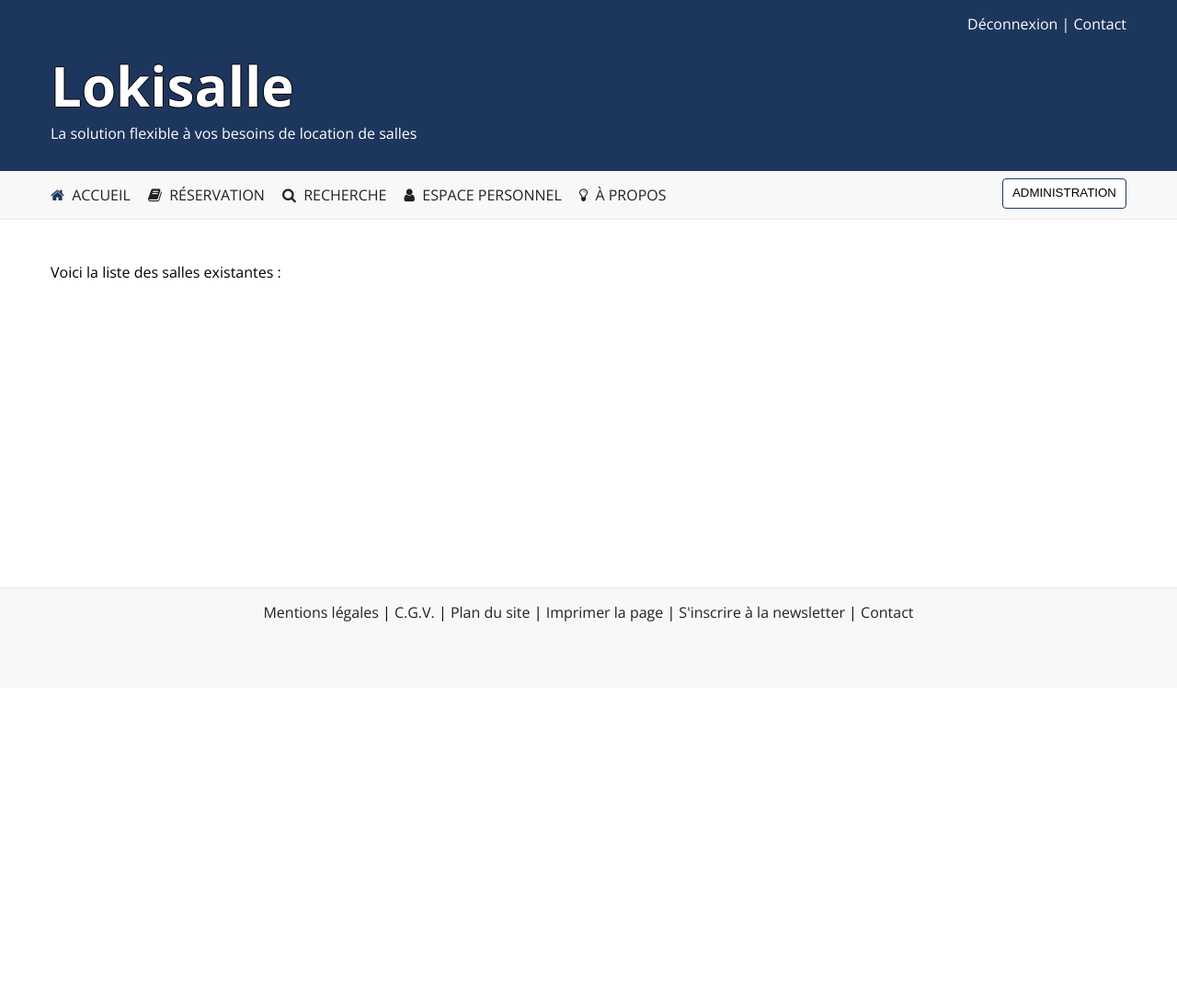
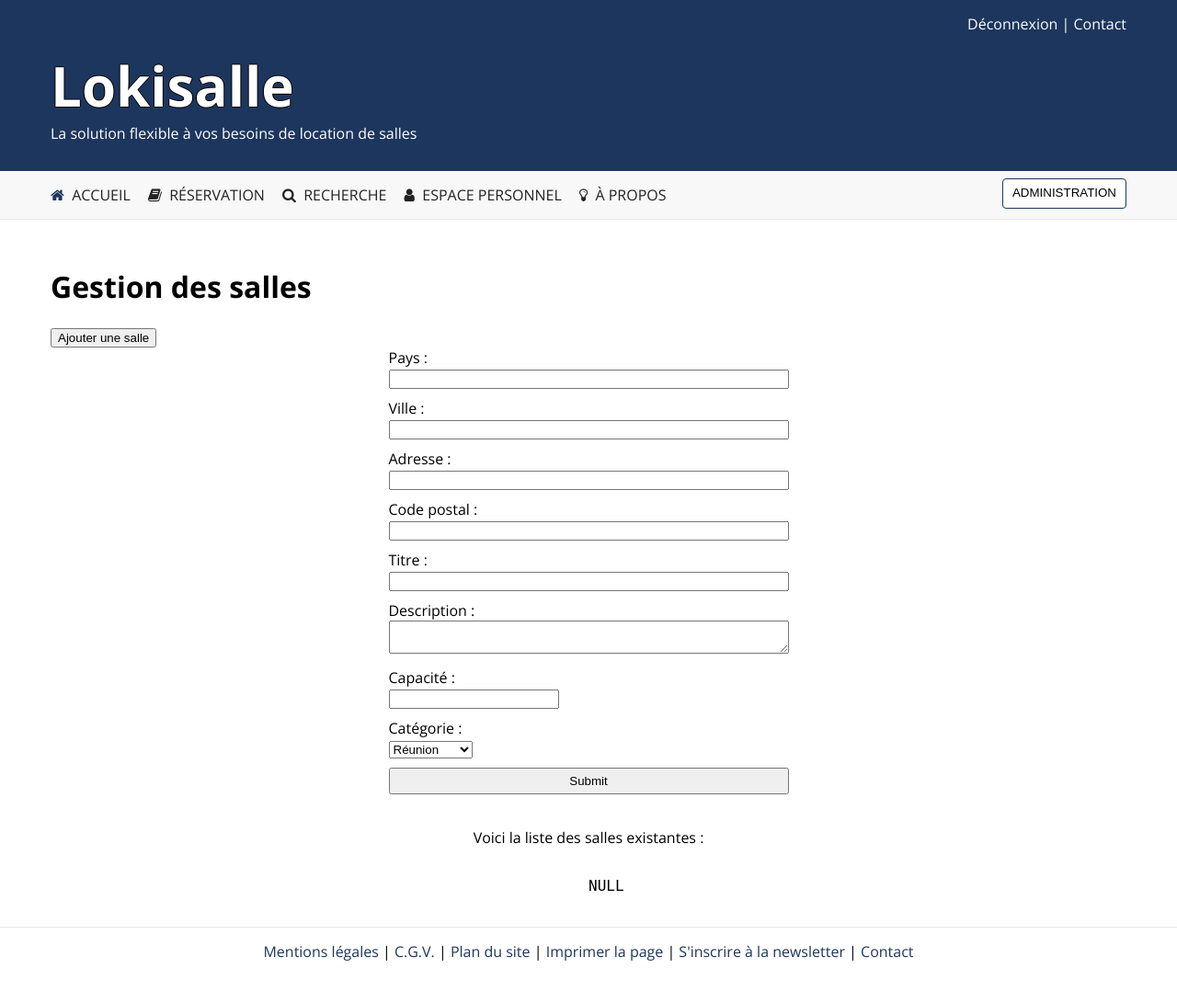
Before and after one commit to davidsnow75/lokisalle, a PHP site: template web/views/gestionsalles/index.php in a window 1280 px wide. Shown: the part 52-1143 px from the top of the page at 92% size. Before the commit the page ends 728 px from the top, so only its background shows below. Run offline with PHP 8.4, Linux system fonts and the light colour scheme; the template is opened without the code that fills it, so the values that code supplies are empty; some libraries are stand-ins or nearby versions.

Commit message:
finalisation ajout salles et cosmétique

```diff
--- a/web/assets/stylesheet/lokisalle.less
+++ b/web/assets/stylesheet/lokisalle.less
@@ -221,6 +221,18 @@
 
 }
 
+#ajout-salle-form {
+  text-align: center;
+
+  form {
+    text-align: left;
+  }
+
+  label, input:not([type="number"]), textarea {
+    width: 100%;
+  }
+}
+
 
 
 //==============================================================================
--- a/web/controllers/RegistrationController.php
+++ b/web/controllers/RegistrationController.php
@@ -5,7 +5,7 @@
     public function index()
     {
         if (Session::userIsLoggedIn()) {
-            header('location: /login/index');
+            header('location: /login');
             return;
         }
 
@@ -55,14 +55,14 @@
         // on envoie le visiteur vers la page adéquate
         if ( $register_return === true) {
             Session::set('events.login.msg', 'valid_registration');
-            header('location: /login/index');
+            header('location: /login');
 
         } elseif ( $register_return === 'db_error' ) {
             header('location: /error/db_error');
 
         } else {
             Session::set('events.registration.msg', $register_return);
-            header('location: /registration/index');
+            header('location: /registration');
         }
     }
 }
--- a/web/views/_templates/header.php
+++ b/web/views/_templates/header.php
@@ -39,7 +39,7 @@
       <li class="menu-item current-menu-item"><i class="fa fa-home"></i>&nbsp; <a href="/">Accueil</a></li>
       <li class="menu-item"><i class="fa fa-book"></i>&nbsp; <a href="#">Réservation</a></li>
       <li class="menu-item"><i class="fa fa-search"></i>&nbsp; <a href="">Recherche</a></li>
-      <li class="menu-item"><i class="fa fa-user"></i>&nbsp; <a href="/login/index">Espace personnel</a></li>
+      <li class="menu-item"><i class="fa fa-user"></i>&nbsp; <a href="/login">Espace personnel</a></li>
       <li class="menu-item"><i class="fa fa-lightbulb-o"></i>&nbsp; <a href="#">À propos</a></li>
     </ul>
 <?php if ( Session::userIsLoggedIn() && Session::userIsAdmin() ): ?>
--- a/web/views/error/404.php
+++ b/web/views/error/404.php
@@ -1,5 +1,9 @@
 <div class="main-content blc">
   <div class="ctn">
+
+    <h1>Erreur 404</h1>
+
     <p>La ressource « <span style="font-style: italic;"><?php echo $data['url']; ?></span> » demandée n'existe pas. Retournez à l'accueil en cliquant <a href="/">ici</a></p>
+
   </div>
 </div>
--- a/web/views/error/db_error.php
+++ b/web/views/error/db_error.php
@@ -1,6 +1,9 @@
 <div class="main-content blc">
   <div class="ctn">
+
     <h1>Erreur de connexion à la base de données</h1>
+
     <p><?php echo $data['error']; ?></p>
+
   </div>
 </div>
--- a/web/views/error/default_error.php
+++ b/web/views/error/default_error.php
@@ -1,5 +1,9 @@
 <div class="main-content blc">
   <div class="ctn">
+
+    <h1>Erreur</h1>
+
     <p>Une erreur s'est produite. Retournez à l'accueil en cliquant <a href="/">ici</a></p>
+
   </div>
 </div>
--- a/web/views/gestionsalles/index.php
+++ b/web/views/gestionsalles/index.php
@@ -1,14 +1,74 @@
 <div class="main-content blc">
   <div class="ctn">
+
+    <h1>Gestion des salles</h1>
 
 <?php if ( $data['msg'] ): ?>
     <p style="color: red;"><?= $data['msg'] ?></p>
 <?php endif; ?>
 
+    <button type="button" data-toggle="modal" data-target="ajout-salle-form">Ajouter une salle</button>
+<?php if ( Session::get('post_data.ajoutersalles') ): ?>
+    <div id="ajout-salle-form" class="modal active">
+      <form action="/gestionsalles/ajouter" method="post">
+        <div class="form-group"> <label>Pays&nbsp;: </label>         <input type="text" name="pays" value="<?php echo Session::flashget('post_data.ajoutersalles.pays'); ?>"> </div>
+        <div class="form-group"> <label>Ville&nbsp;: </label>        <input type="text" name="ville" value="<?php echo Session::flashget('post_data.ajoutersalles.ville'); ?>"> </div>
+        <div class="form-group"> <label>Adresse&nbsp;: </label>      <input type="text" name="adresse" value="<?php echo Session::flashget('post_data.ajoutersalles.adresse'); ?>"> </div>
+        <div class="form-group"> <label>Code postal&nbsp;: </label>  <input type="text" name="cp" value="<?php echo Session::flashget('post_data.ajoutersalles.cp'); ?>"> </div>
+        <div class="form-group"> <label>Titre&nbsp;: </label>        <input type="text" name="titre" value="<?php echo Session::flashget('post_data.ajoutersalles.titre'); ?>"> </div>
+        <div class="form-group"> <label>Description&nbsp;: </label>  <textarea name="description" value="<?php echo Session::flashget('post_data.ajoutersalles.description'); ?>"></textarea> </div>
+        <div class="form-group"> <label>Capacité&nbsp;: </label>     <input type="number" name="capacite" value="<?php echo Session::flashget('post_data.ajoutersalles.capacite'); ?>"> </div>
+        <div class="form-group">
+          <label>Catégorie&nbsp;: </label>
+          <select name="categorie">
+            <option value="réunion" <?php if (Session::get('post_data.ajoutersalles.categorie') == 'réunion') { echo 'selected'; } ?>>Réunion</option>
+            <option value="conférence" <?php if (Session::flashget('post_data.ajoutersalles.categorie') == 'conférence') { echo 'selected'; } ?>>Conférence</option>
+          </select>
+        <input type="submit">
+      </form>
+    </div>
+<?php else: ?>
+    <div id="ajout-salle-form" class="modal">
+      <form action="/gestionsalles/ajouter" method="post">
+        <div class="form-group"> <label>Pays&nbsp;: </label>         <input type="text" name="pays"> </div>
+        <div class="form-group"> <label>Ville&nbsp;: </label>        <input type="text" name="ville"> </div>
+        <div class="form-group"> <label>Adresse&nbsp;: </label>      <input type="text" name="adresse"> </div>
+        <div class="form-group"> <label>Code postal&nbsp;: </label>  <input type="text" name="cp"> </div>
+        <div class="form-group"> <label>Titre&nbsp;: </label>        <input type="text" name="titre"> </div>
+        <div class="form-group"> <label>Description&nbsp;: </label>  <textarea name="description"></textarea> </div>
+        <div class="form-group"> <label>Capacité&nbsp;: </label>     <input type="number" name="capacite"> </div>
+        <div class="form-group">
+          <label>Catégorie&nbsp;: </label>
+          <select name="categorie">
+            <option value="réunion">Réunion</option>
+            <option value="conférence">Conférence</option>
+          </select>
+        </div>
+        <input type="submit">
+      </form>
+    </div>
+<?php endif; ?>
+
 <?php if ( $data['salles'] === [] ): ?>
+
     <p>Aucune salle n'a été créée pour l'instant.</p>
+
 <?php else: ?>
+
     <p>Voici la liste des salles existantes&nbsp;:</p>
+
+    <table>
+    <?php foreach ($data['salles'] as $salle): ?>
+      <tr>
+        <td><?= $salle['titre'] ?></td><td>Modification</td><td>Suppression</td>
+      </tr>
+    <?php endforeach; ?>
+    </table>
+
+    <?= '<pre>' ?>
+    <?php var_dump($data['salles']) ?>
+    <?= '</pre>' ?>
+
 <?php endif; ?>
 
   </div>
--- a/web/views/home/index.php
+++ b/web/views/home/index.php
@@ -1,5 +1,9 @@
 <div class="main-content blc">
   <div class="ctn">
+
+    <h1>Lokisalle</h1>
+
     <p>Ceci est la page d'accueil.</p>
+
   </div>
 </div>
--- a/web/views/login/espaceperso.php
+++ b/web/views/login/espaceperso.php
@@ -1,6 +1,8 @@
 <div class="main-content blc">
   <div class="ctn">
-    <p>Ceci est votre espace personnel.</p>
+
+    <h1>Espace personnel</h1>
+
     <pre><?php var_dump($_SESSION); ?></pre>
   </div>
 </div>
```
Also changed, not shown: web/models/GestionsallesModel.php (+5 -3 lines), web/assets/stylesheet/lokisalle.min.css, web/assets/uploads/img/default_salle.jpg (added).
